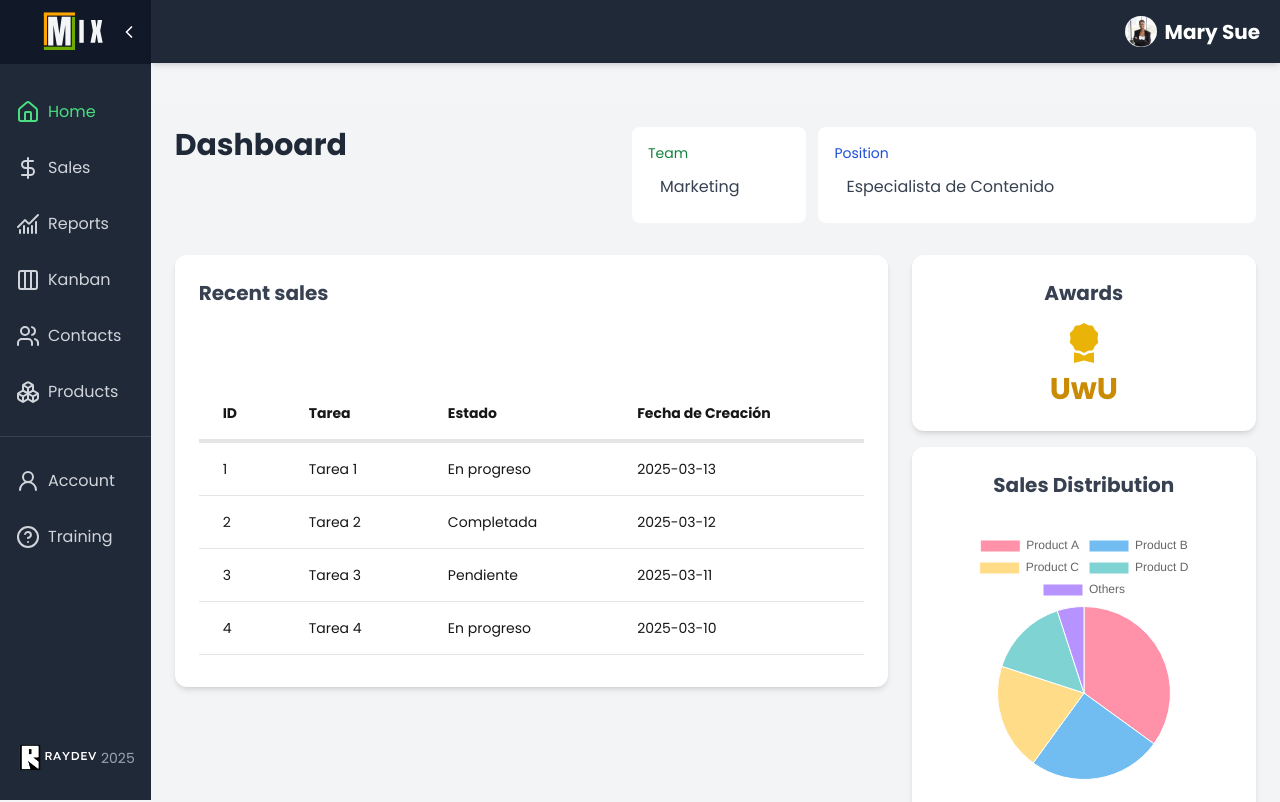
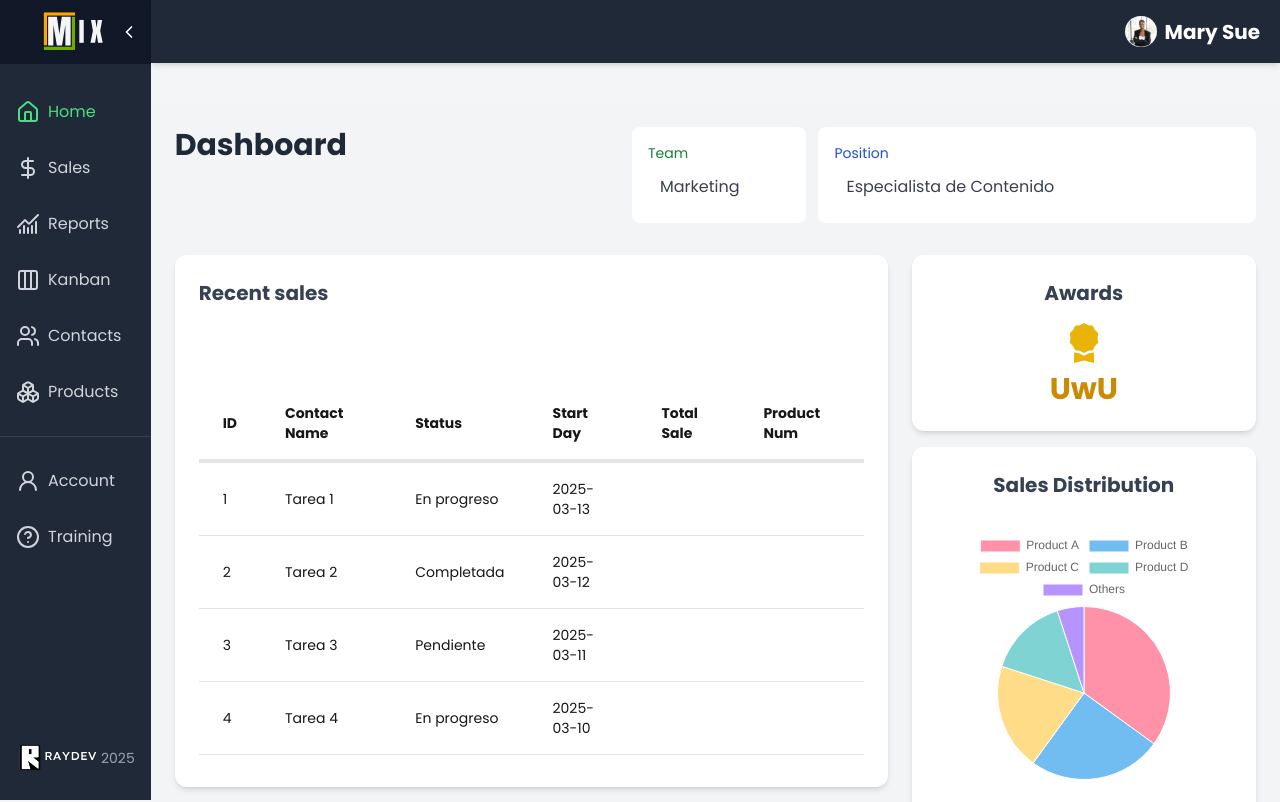
Before and after one commit to BlueE-05/MIX, a Next.js app in the folder MIX-Frontend/: page /crm/dashboard in a window 1280 px wide. Shown: the top 802 px of the page. Built offline with nearby package versions, Linux system fonts and the light colour scheme.

Commit message:
Dashboard: Cambio de headers para la tabla

```diff
--- a/MIX-Frontend/src/app/crm/dashboard/page.tsx
+++ b/MIX-Frontend/src/app/crm/dashboard/page.tsx
@@ -11,7 +11,7 @@ const currentUser = {
 };
 
 const DashboardPage = () => {
-  const headers = ["ID", "Tarea", "Estado", "Fecha de Creación"];
+  const headers = ["ID", "Contact Name", "Status", "Start Day", "Total Sale", "Product Num"];
   const data = [
     [1, "Tarea 1", "En progreso", "2025-03-13"],
     [2, "Tarea 2", "Completada", "2025-03-12"],
```
